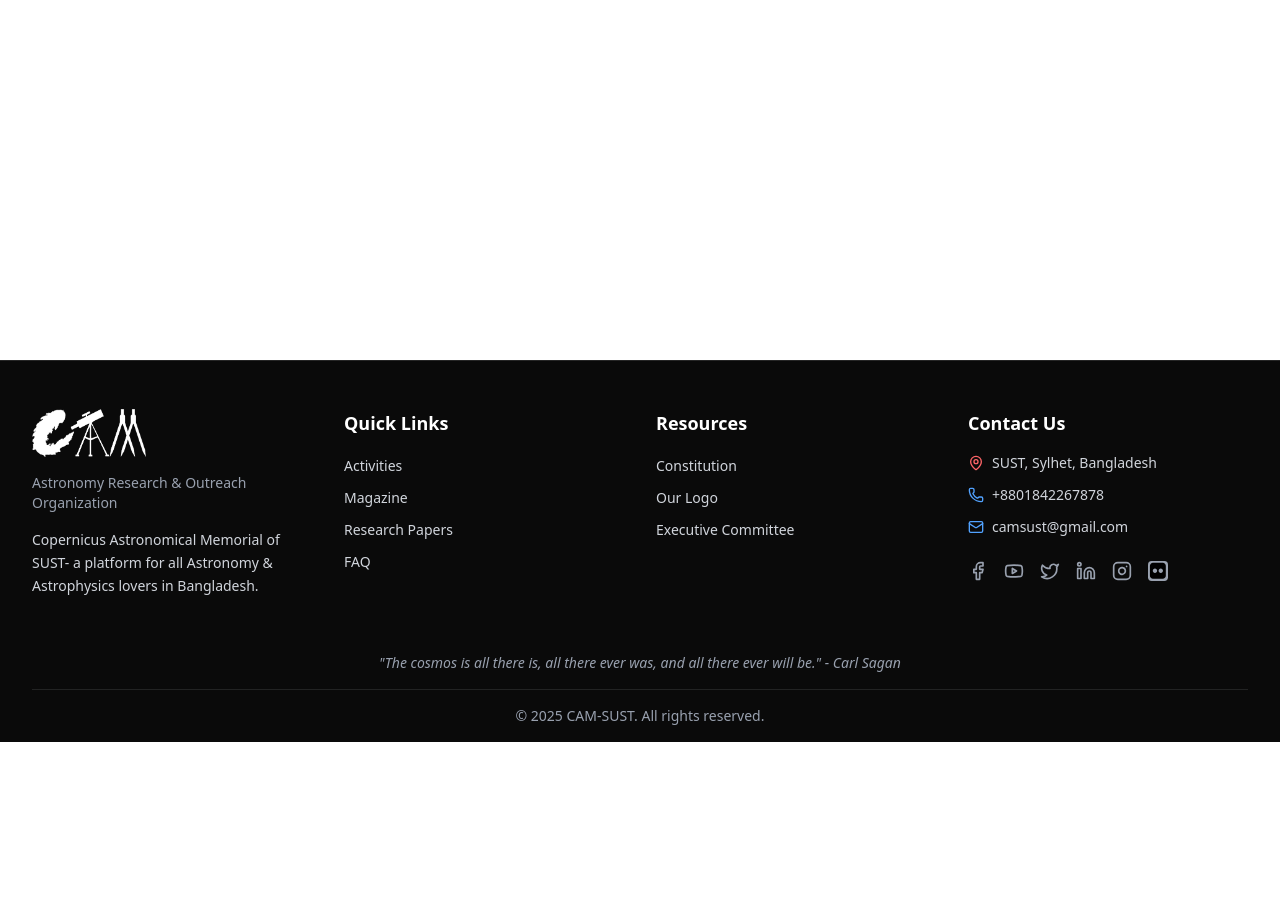
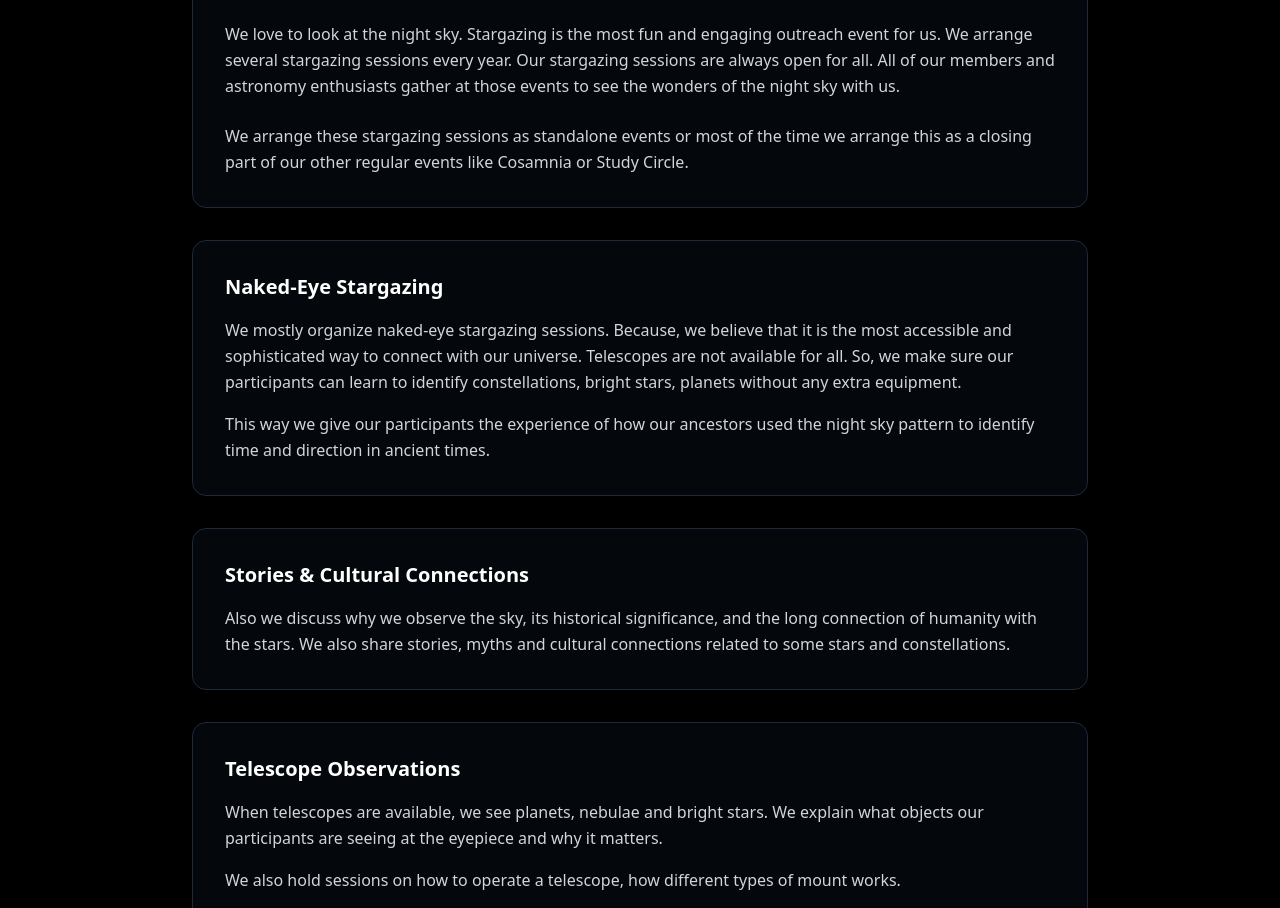
Before and after one commit to heronet/cam-sust.org, a Next.js app: page /activities/stargazing in a window 1280 px wide. Before the commit this address had no page. Shown: the part 440-1348 px from the top of the page. Before the commit the page ends 1182 px from the top, so only its background shows below. Built offline with nearby package versions, Linux system fonts and the light colour scheme.

Commit message:
add: stargazing
Signed-off-by: Siratul Islam <sirat4757@gmail.com>

```diff
--- /dev/null
+++ b/src/app/activities/stargazing/page.tsx
@@ -0,0 +1,223 @@
+"use client";
+
+import React from "react";
+import { motion } from "motion/react";
+import SectionHeader from "@/components/section-header";
+
+const StargazingPage = () => {
+  return (
+    <div className="pt-24 mt-12">
+      {/* Header */}
+      <SectionHeader
+        title="Stargazing Sessions"
+        subtitle="Catch a glimpse of the stars - Telescope and naked-eye
+              observations of stars, planets, galaxies, and nebulae under the
+              night sky"
+      />
+
+      {/* Main Content */}
+      <section className="container mx-auto px-6 pb-20">
+        <div className="max-w-4xl mx-auto">
+          <motion.div
+            initial={{ opacity: 0, y: 20 }}
+            animate={{ opacity: 1, y: 0 }}
+            transition={{ duration: 0.6, delay: 0.2 }}
+            className="bg-gray-900/30 border border-gray-800 rounded-xl p-8 mb-8"
+          >
+            <h2 className="text-2xl font-bold mb-6 text-white">
+              About Our Stargazing Sessions
+            </h2>
+
+            <div className="space-y-6 text-gray-300 leading-relaxed">
+              <p>
+                We love to look at the night sky. Stargazing is the most fun and
+                engaging outreach event for us. We arrange several stargazing
+                sessions every year. Our stargazing sessions are always open for
+                all. All of our members and astronomy enthusiasts gather at
+                those events to see the wonders of the night sky with us.
+              </p>
+
+              <p>
+                We arrange these stargazing sessions as standalone events or
+                most of the time we arrange this as a closing part of our other
+                regular events like Cosamnia or Study Circle.
+              </p>
+            </div>
+          </motion.div>
+
+          <motion.div
+            initial={{ opacity: 0, y: 20 }}
+            animate={{ opacity: 1, y: 0 }}
+            transition={{ duration: 0.6, delay: 0.3 }}
+            className="bg-gray-900/30 border border-gray-800 rounded-xl p-8 mb-8"
+          >
+            <h3 className="text-xl font-semibold mb-4 text-white">
+              Naked-Eye Stargazing
+            </h3>
+
+            <div className="space-y-4 text-gray-300 leading-relaxed">
+              <p>
+                We mostly organize naked-eye stargazing sessions. Because, we
+                believe that it is the most accessible and sophisticated way to
+                connect with our universe. Telescopes are not available for all.
+                So, we make sure our participants can learn to identify
+                constellations, bright stars, planets without any extra
+                equipment.
+              </p>
+
+              <p>
+                This way we give our participants the experience of how our
+                ancestors used the night sky pattern to identify time and
+                direction in ancient times.
+              </p>
+            </div>
+          </motion.div>
+
+          <motion.div
+            initial={{ opacity: 0, y: 20 }}
+            animate={{ opacity: 1, y: 0 }}
+            transition={{ duration: 0.6, delay: 0.4 }}
+            className="bg-gray-900/30 border border-gray-800 rounded-xl p-8 mb-8"
+          >
+            <h3 className="text-xl font-semibold mb-4 text-white">
+              Stories & Cultural Connections
+            </h3>
+
+            <div className="space-y-4 text-gray-300 leading-relaxed">
+              <p>
+                Also we discuss why we observe the sky, its historical
+                significance, and the long connection of humanity with the
+                stars. We also share stories, myths and cultural connections
+                related to some stars and constellations.
+              </p>
+            </div>
+          </motion.div>
+
+          <motion.div
+            initial={{ opacity: 0, y: 20 }}
+            animate={{ opacity: 1, y: 0 }}
+            transition={{ duration: 0.6, delay: 0.5 }}
+            className="bg-gray-900/30 border border-gray-800 rounded-xl p-8 mb-8"
+          >
+            <h3 className="text-xl font-semibold mb-4 text-white">
+              Telescope Observations
+            </h3>
+
+            <div className="space-y-4 text-gray-300 leading-relaxed">
+              <p>
+                When telescopes are available, we see planets, nebulae and
+                bright stars. We explain what objects our participants are
+                seeing at the eyepiece and why it matters.
+              </p>
+
+              <p>
+                We also hold sessions on how to operate a telescope, how
+                different types of mount works.
+              </p>
+            </div>
+          </motion.div>
+
+          {/* What to Expect */}
+          <motion.div
+            initial={{ opacity: 0, y: 20 }}
+            animate={{ opacity: 1, y: 0 }}
+            transition={{ duration: 0.6, delay: 0.6 }}
+            className="bg-gray-900/30 border border-gray-800 rounded-xl p-8 mb-8"
+          >
+            <h3 className="text-xl font-semibold mb-4 text-white">
+              What to Expect
+            </h3>
+
+            <div className="grid grid-cols-1 md:grid-cols-2 gap-6">
+              <div>
+                <h4 className="font-semibold text-gray-200 mb-2">
+                  Naked-Eye Sessions
+                </h4>
+                <ul className="space-y-1 text-sm text-gray-300">
+                  <li>• Constellation identification</li>
+                  <li>• Bright star recognition</li>
+                  <li>• Planet spotting</li>
+                  <li>• Navigation techniques</li>
+                  <li>• Historical context</li>
+                </ul>
+              </div>
+              <div>
+                <h4 className="font-semibold text-gray-200 mb-2">
+                  Telescope Sessions
+                </h4>
+                <ul className="space-y-1 text-sm text-gray-300">
+                  <li>• Planetary observations</li>
+                  <li>• Nebulae viewing</li>
+                  <li>• Star cluster observations</li>
+                  <li>• Telescope operation training</li>
+                  <li>• Mount system explanations</li>
+                </ul>
+              </div>
+            </div>
+          </motion.div>
+
+          {/* Session Details */}
+          <motion.div
+            initial={{ opacity: 0, y: 20 }}
+            animate={{ opacity: 1, y: 0 }}
+            transition={{ duration: 0.6, delay: 0.7 }}
+            className="bg-gray-900/30 border border-gray-800 rounded-xl p-8"
+          >
+            <h3 className="text-xl font-semibold mb-4 text-white">
+              Session Information
+            </h3>
+
+            <div className="grid grid-cols-1 md:grid-cols-3 gap-6 mb-6">
+              <div className="text-center">
+                <div className="text-2xl font-bold text-white mb-1">
+                  Open Access
+                </div>
+                <div className="text-sm text-gray-400">
+                  All members and enthusiasts welcome
+                </div>
+              </div>
+              <div className="text-center">
+                <div className="text-2xl font-bold text-white mb-1">
+                  Regular Events
+                </div>
+                <div className="text-sm text-gray-400">
+                  Several sessions throughout the year
+                </div>
+              </div>
+              <div className="text-center">
+                <div className="text-2xl font-bold text-white mb-1">
+                  No Equipment
+                </div>
+                <div className="text-sm text-gray-400">
+                  Naked-eye sessions need nothing extra
+                </div>
+              </div>
+            </div>
+
+            <div className="space-y-4 text-gray-300 text-sm">
+              <div>
+                <span className="font-semibold text-gray-200">When:</span>{" "}
+                Regular sessions throughout the year, 2 - 3 hours
+              </div>
+              <div>
+                <span className="font-semibold text-gray-200">
+                  Who Can Join:
+                </span>{" "}
+                Open for all members and astronomy enthusiasts
+              </div>
+              <div>
+                <span className="font-semibold text-gray-200">
+                  What to Bring:
+                </span>{" "}
+                Nothing required for naked-eye sessions, telescopes provided
+                when available
+              </div>
+            </div>
+          </motion.div>
+        </div>
+      </section>
+    </div>
+  );
+};
+
+export default StargazingPage;
```
